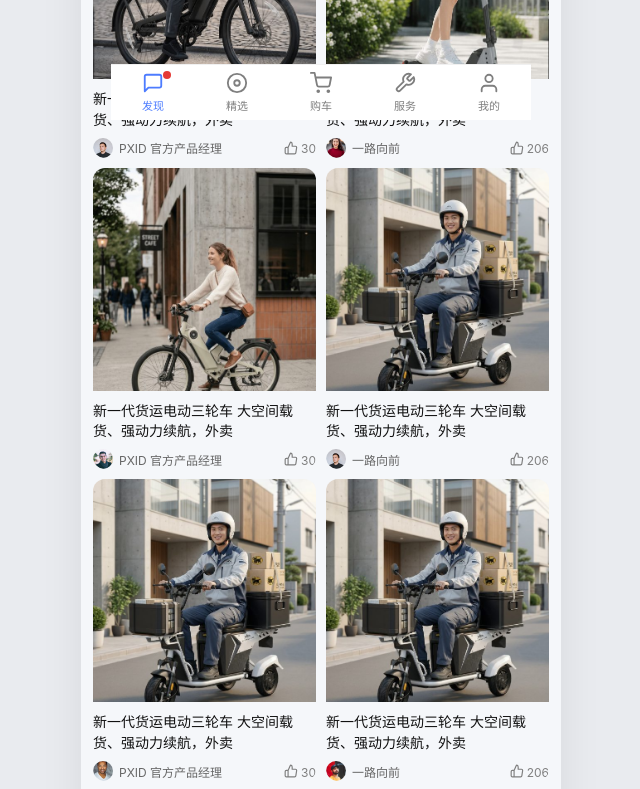
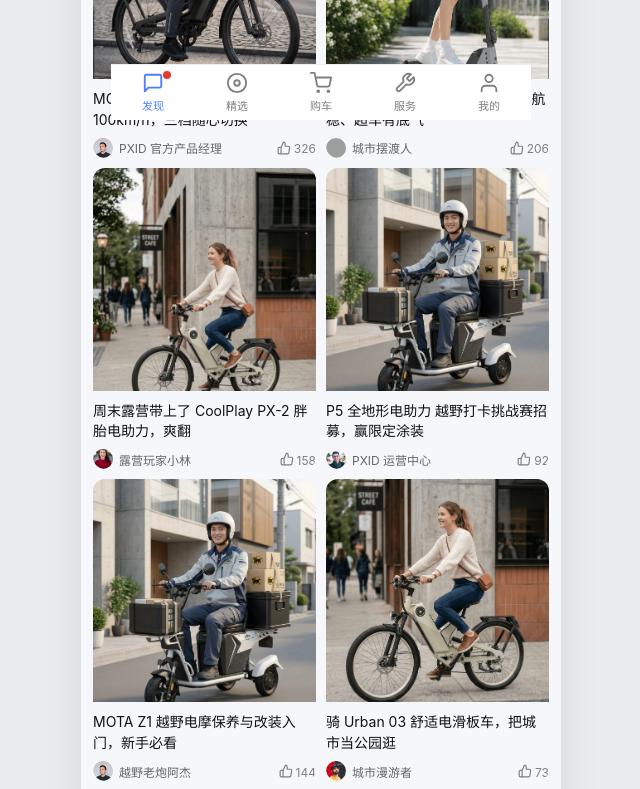
Before and after one commit to imlikun/pxid_h5, a Vue app: page /#/discover in a window 1280 px wide. Shown: the part 680-1469 px from the top of the page, without its empty margins (319-959 px from the left). Built offline with nearby package versions, Linux system fonts and the light colour scheme; grey boxes are pictures that could not be loaded.

Commit message:
data(discover): 推荐流虚拟化为7条多类型内容，绑定PXID真实型号(MOTA Z3/PX-4/CoolPlay PX-2/P5/MOTA Z1/Urban 03)

```diff
--- a/src/data/mock.js
+++ b/src/data/mock.js
@@ -12,123 +12,149 @@ export const discoverQuick = [
   { key: 'points', label: '积分兑换', icon: 'gift' },
 ]
 
-// 三个 tab 各自的车型筛选（与设计稿一致：推荐=全部、动态=最新、广场=P1-P6）
-export const recommendFilters = ['全部', 'H10', 'M2', 'Z3']
-export const dynamicFilters = ['最新', 'H10', 'M2', 'Z3']
+// 三个 tab 各自的车型筛选（推荐/动态 用 PXID 真实在售型号；广场=P1-P6）
+export const recommendFilters = ['全部', 'MOTA Z3', 'PX-4', 'CoolPlay PX-2']
+export const dynamicFilters = ['最新', 'MOTA Z3', 'PX-4', 'CoolPlay PX-2']
 export const plazaFilters = ['P1', 'P2', 'P3', 'P4', 'P5', 'P6']
 
 export const feedItems = [
+  // ① 官方新品发布（带种草商品卡）
   {
     id: 1,
     kind: 'official',
     itemType: 'feed',
     author: 'PXID 官方产品经理',
     avatar: 'unsplash/photo-1535713875002-d1d0cf377fde_w_80_q_80.jpg',
-    title: '新一代货运电动三轮车 大空间载货、强动力续航，外卖',
-    content: '新一代货运电动三轮车正式亮相：大空间载货、强动力续航，为外卖配送与短途物流场景打造。多档动力可调，城市路况轻松应对，是骑手们的新搭档。',
+    title: 'MOTA Z3 性能电摩全球首发：极速 100km/h，三档随心切换',
+    content: '新一代性能电摩 #MOTA Z3# 正式发布：峰值功率 8000W，极速可达 100km/h，三档动力随心切换，城市通勤与郊野撒欢一车搞定。前向双活塞碟刹 + CBS 联动制动，安全感拉满。即日起可到店预约试驾。',
     cover: 'feed_r1.jpg',
     images: ['feed_r1.jpg'],
-    tags: ['货运三轮', '新品发布'],
-    carModel: 'H10',
-    likes: 30,
+    tags: ['新品发布', '性能电摩'],
+    carModel: 'MOTA Z3',
+    likes: 326,
     isLiked: false,
-    comments: 12,
-    time: '05-14',
-    filter: '全部',
-    productCard: { id: 1, name: '货运三轮 P1 载货版', price: 8999, cover: 'plaza_p1.jpg' },
+    comments: 58,
+    time: '08-12',
+    filter: 'MOTA Z3',
+    productCard: { id: 1, name: 'MOTA Z3 性能电摩', price: 19999, cover: 'plaza_p1.jpg' },
   },
+  // ② 真实测评（多图）
   {
     id: 2,
     kind: 'user',
     itemType: 'feed',
-    author: '一路向前',
-    avatar: 'unsplash/photo-1494790108377-be9c29b29330_w_80_q_80.jpg',
-    title: '新一代货运电动三轮车 大空间载货、强动力续航，外卖',
-    content: '实测新一代货运电动三轮车：载货空间大、起步有力、续航稳定，日常跑单更省心。感兴趣的朋友可以到附近门店亲自体验。',
+    author: '城市摆渡人',
+    avatar: 'unsplash/photo-1438761681033-6461ffad8d80_w_80_q_80.jpg',
+    title: 'PX-4 城市电摩通勤两周实测：续航稳、超车有底气',
+    content: '提了 #PX-4# 跑了两周通勤，单程 18 公里，开二档来回还剩 40%。红绿灯起步比汽车还快，超车很有底气。坐垫偏硬，长途建议加个舒适坐垫。@PXID官方 能不能出个原厂尾箱？',
     cover: 'feed_d1.jpg',
     images: ['feed_d1.jpg', 'feed_r2.jpg', 'feed_d3.jpg'],
-    tags: ['真实测评', '载货能力'],
-    carModel: 'H10',
+    tags: ['真实测评', '城市通勤'],
+    carModel: 'PX-4',
     likes: 206,
     isLiked: false,
     comments: 48,
-    time: '05-13',
-    filter: 'H10',
+    time: '08-11',
+    filter: 'PX-4',
     productCard: null,
   },
+  // ③ 种草推荐（带商品卡）
   {
     id: 3,
+    kind: 'user',
+    itemType: 'feed',
+    author: '露营玩家小林',
+    avatar: 'unsplash/photo-1494790108377-be9c29b29330_w_80_q_80.jpg',
+    title: '周末露营带上了 CoolPlay PX-2 胖胎电助力，爽翻',
+    content: '#CoolPlay PX-2# 胖胎 + 力矩传感助力，沙滩碎石路都不虚。折叠塞进 SUV 后备箱，到营地骑着买冰棍。续航标称 80 公里，实测带娃带装备跑 60 没问题。种草给同样爱户外的你。',
+    cover: 'feed_r2.jpg',
+    images: ['feed_r2.jpg', 'feed_d2.jpg'],
+    tags: ['种草', '户外露营'],
+    carModel: 'CoolPlay PX-2',
+    likes: 158,
+    isLiked: false,
+    comments: 33,
+    time: '08-10',
+    filter: 'CoolPlay PX-2',
+    productCard: { id: 2, name: 'CoolPlay PX-2 胖胎电助力', price: 6999, cover: 'plaza_p2.jpg' },
+  },
+  // ④ 官方活动玩法
+  {
+    id: 4,
     kind: 'official',
     itemType: 'feed',
-    author: 'PXID 官方产品经理',
+    author: 'PXID 运营中心',
     avatar: 'unsplash/photo-1527980965255-d3b416303d12_w_80_q_80.jpg',
-    title: '新一代货运电动三轮车 大空间载货、强动力续航，外卖',
-    content: '新一代货运电动三轮车正式亮相：大空间载货、强动力续航，为外卖配送与短途物流场景打造。多档动力可调，城市路况轻松应对，是骑手们的新搭档。',
-    cover: 'feed_r2.jpg',
-    images: ['feed_r2.jpg'],
-    tags: ['货运三轮', '新品发布'],
-    carModel: 'M2',
-    likes: 30,
+    title: 'P5 全地形电助力 越野打卡挑战赛招募，赢限定涂装',
+    content: '#P5# 全地形电助力骑行挑战赛开启招募！线路覆盖林道、河滩与轻越野，途设 5 个打卡点。完赛即送限定车身贴，前 20 名赢定制涂装。报名走门店或在线客服，名额有限。',
+    cover: 'feed_r3.jpg',
+    images: ['feed_r3.jpg', 'feed_d1.jpg'],
+    tags: ['官方活动', '越野打卡'],
+    carModel: 'P5',
+    likes: 92,
     isLiked: false,
-    comments: 9,
-    time: '05-12',
-    filter: 'M2',
-    productCard: null,
-  },
-  {
-    id: 4,
-    kind: 'user',
-    itemType: 'feed',
-    author: '一路向前',
-    avatar: 'unsplash/photo-1535713875002-d1d0cf377fde_w_80_q_80.jpg',
-    title: '新一代货运电动三轮车 大空间载货、强动力续航，外卖',
-    content: '实测新一代货运电动三轮车：载货空间大、起步有力、续航稳定，日常跑单更省心。感兴趣的朋友可以到附近门店亲自体验。',
-    cover: 'feed_d3.jpg',
-    images: ['feed_d3.jpg', 'feed_d1.jpg'],
-    tags: ['真实测评', '续航实测'],
-    carModel: 'Z3',
-    likes: 206,
-    isLiked: false,
-    comments: 33,
-    time: '05-11',
-    filter: 'Z3',
-    productCard: null,
-  },
-  {
-    id: 5,
-    kind: 'official',
-    itemType: 'feed',
-    author: 'PXID 官方产品经理',
-    avatar: 'unsplash/photo-1507003211169-0a1dd7228f2d_w_80_q_80.jpg',
-    title: '新一代货运电动三轮车 大空间载货、强动力续航，外卖',
-    content: '新一代货运电动三轮车正式亮相：大空间载货、强动力续航，为外卖配送与短途物流场景打造。多档动力可调，城市路况轻松应对，是骑手们的新搭档。',
-    cover: 'feed_r3.jpg',
-    images: ['feed_r3.jpg'],
-    tags: ['货运三轮', '新品发布'],
-    carModel: 'H10',
-    likes: 30,
-    isLiked: false,
-    comments: 15,
-    time: '05-10',
+    comments: 27,
+    time: '08-09',
     filter: '全部',
     productCard: null,
   },
+  // ⑤ 用车教程（用户）
+  {
+    id: 5,
+    kind: 'user',
+    itemType: 'feed',
+    author: '越野老炮阿杰',
+    avatar: 'unsplash/photo-1535713875002-d1d0cf377fde_w_80_q_80.jpg',
+    title: 'MOTA Z1 越野电摩保养与改装入门，新手必看',
+    content: '玩 #MOTA Z1# 半年，分享下保养心得：链条每 200 公里上油、胎压越野降到 1.2bar 增抓地、减震预载按体重调。改装只走正规渠道，别动控制器影响保修。评论区交流你的 setup。',
+    cover: 'feed_d3.jpg',
+    images: ['feed_d3.jpg', 'feed_r1.jpg', 'feed_r2.jpg'],
+    tags: ['用车教程', '改装交流'],
+    carModel: 'MOTA Z1',
+    likes: 144,
+    isLiked: false,
+    comments: 61,
+    time: '08-08',
+    filter: '全部',
+    productCard: null,
+  },
+  // ⑥ 骑行故事（用户）
   {
     id: 6,
     kind: 'user',
     itemType: 'feed',
-    author: '一路向前',
+    author: '城市漫游者',
     avatar: 'unsplash/photo-1544723795-3fb6469f5b39_w_80_q_80.jpg',
-    title: '新一代货运电动三轮车 大空间载货、强动力续航，外卖',
-    content: '实测新一代货运电动三轮车：载货空间大、起步有力、续航稳定，日常跑单更省心。感兴趣的朋友可以到附近门店亲自体验。',
-    cover: 'feed_d3.jpg',
-    images: ['feed_d3.jpg'],
-    tags: ['真实测评'],
-    carModel: 'Z3',
-    likes: 206,
+    title: '骑 Urban 03 舒适电滑板车，把城市当公园逛',
+    content: '下班不想挤地铁，骑上 #Urban 03# 沿河慢行。宽胎 + 前减震，过减速带也不颠。GPS 共享定位让家人放心，APP 还能看轨迹。通勤也能很治愈。',
+    cover: 'feed_d2.jpg',
+    images: ['feed_d2.jpg'],
+    tags: ['骑行故事', '城市漫游'],
+    carModel: 'Urban 03',
+    likes: 73,
     isLiked: false,
-    comments: 27,
-    time: '05-09',
+    comments: 19,
+    time: '08-07',
+    filter: '全部',
+    productCard: null,
+  },
+  // ⑦ 官方技术解读（无车型卡，全部可见）
+  {
+    id: 7,
+    kind: 'official',
+    itemType: 'feed',
+    author: 'PXID 研发中心',
+    avatar: 'unsplash/photo-1507003211169-0a1dd7228f2d_w_80_q_80.jpg',
+    title: '自研电控系统解读：让每一次出行更安全、更聪明',
+    content: 'PXID 自研 BMS 电池管理 + 助力调校算法，带来更准的电量预估与更线性的动力输出；OTA 可远程升级骑行模式与故障诊断。安全，是每一台车出厂的底色。',
+    cover: 'feed_r1.jpg',
+    images: ['feed_r1.jpg', 'feed_r3.jpg'],
+    tags: ['技术解读', '电控系统'],
+    carModel: '',
+    likes: 187,
+    isLiked: false,
+    comments: 24,
+    time: '08-06',
     filter: '全部',
     productCard: null,
   },
```
